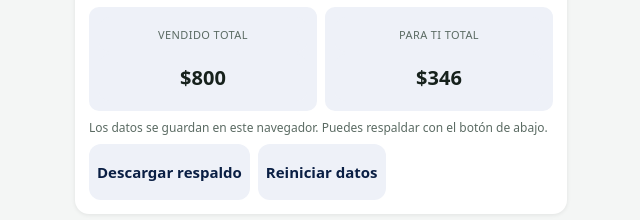
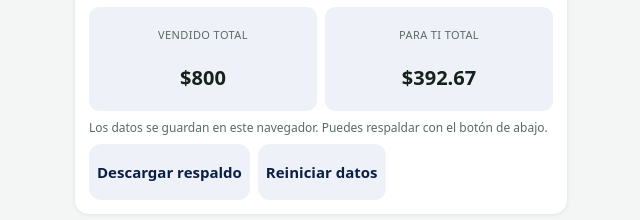
Before and after one commit to oscarpantoja26/al-tiro-control, a plain HTML site: page index.html in a window 1280 px wide. Shown: the part 1511-1731 px from the top of the page, 319-959 px from the left. Drawn offline with Linux system fonts and the light colour scheme.

Commit message:
Corregir renta en totales: solo días con movimientos

```diff
--- a/index.html
+++ b/index.html
@@ -308,7 +308,7 @@ function render(){
  document.getElementById('tNeto').textContent=fmt(neto);
  document.getElementById('tGasto').textContent=(gasto?('Gastos del día: '+fmt(gasto)+' · '):'')+'Renta del día: '+fmt(RENT_DAILY);
  let gv=0,gg=0,gd=0;
- Object.values(data.days).forEach(ms=>{ gd++; ms.forEach(m=>{ if(m.type==='sale') gv+=m.amt; else gg+=m.amt; }); });
+ Object.values(data.days).forEach(ms=>{ if(!ms.length) return; gd++; ms.forEach(m=>{ if(m.type==='sale') gv+=m.amt; else gg+=m.amt; }); });
  document.getElementById('gVend').textContent=fmt(gv);
  document.getElementById('gNeto').textContent=fmt(gv-gv*data.commission-gg-gd*RENT_DAILY);
  renderResv();
```
